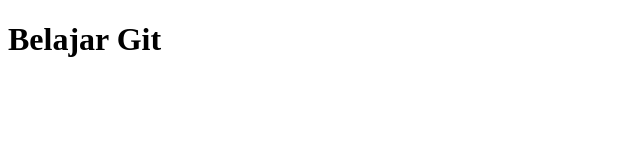
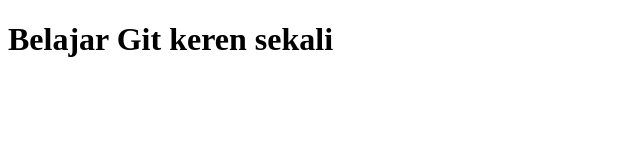
Before and after one commit to Rahmatulah12/Git-Test, a plain HTML site: page index.html in a window 1280 px wide. Shown: the whole page, without its empty margins (0-640 px from the left). Drawn offline with Linux system fonts and the light colour scheme.

Commit message:
menambahkan text keren sekali pada tag span dengan attr color red

```diff
--- a/index.html
+++ b/index.html
@@ -6,7 +6,7 @@
 </head>
 <body>
 	<h1>
-		Belajar Git
+		Belajar Git <span color="red"> keren sekali </span>
 	</h1>
 </body>
 </html>
```
